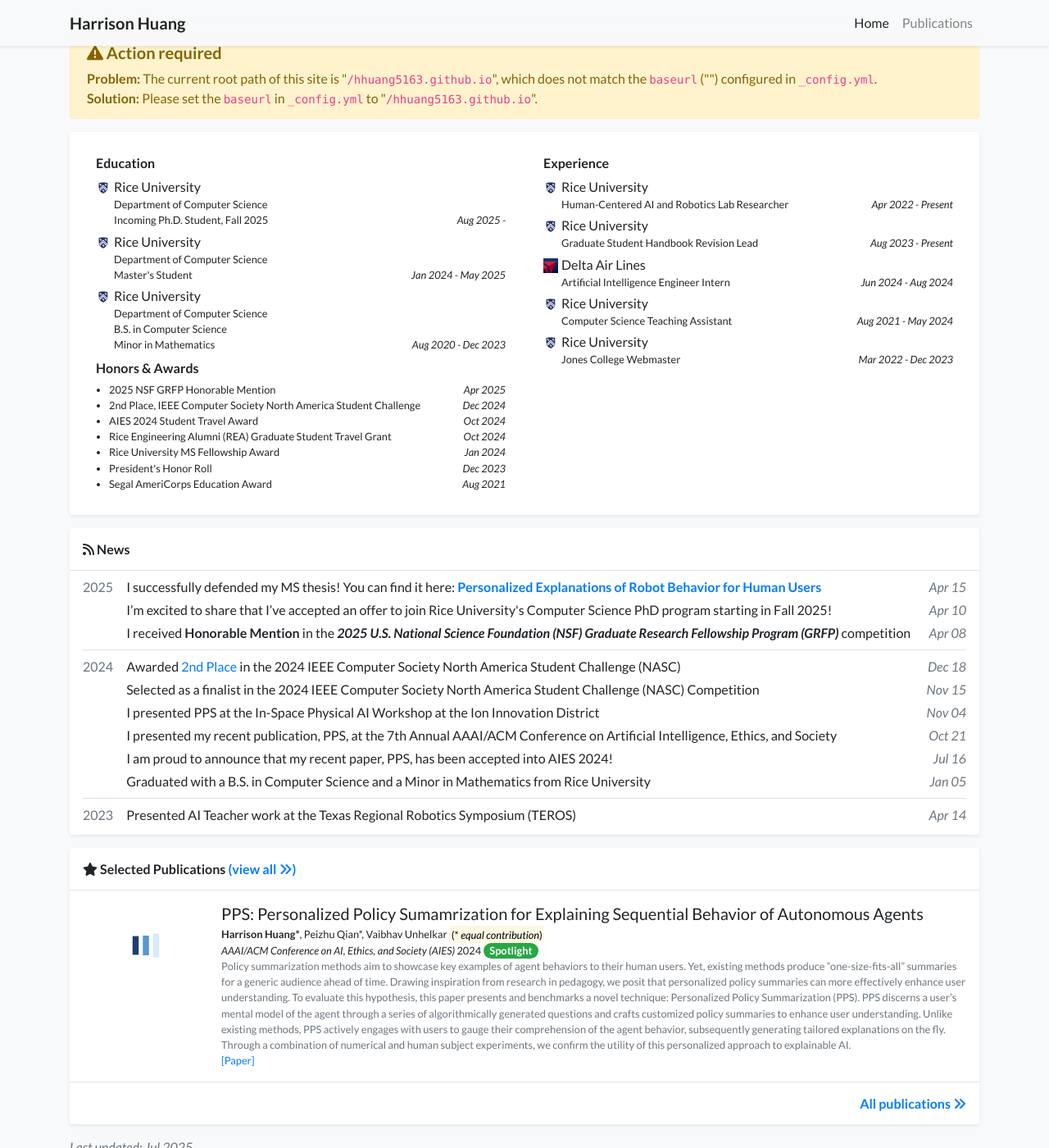
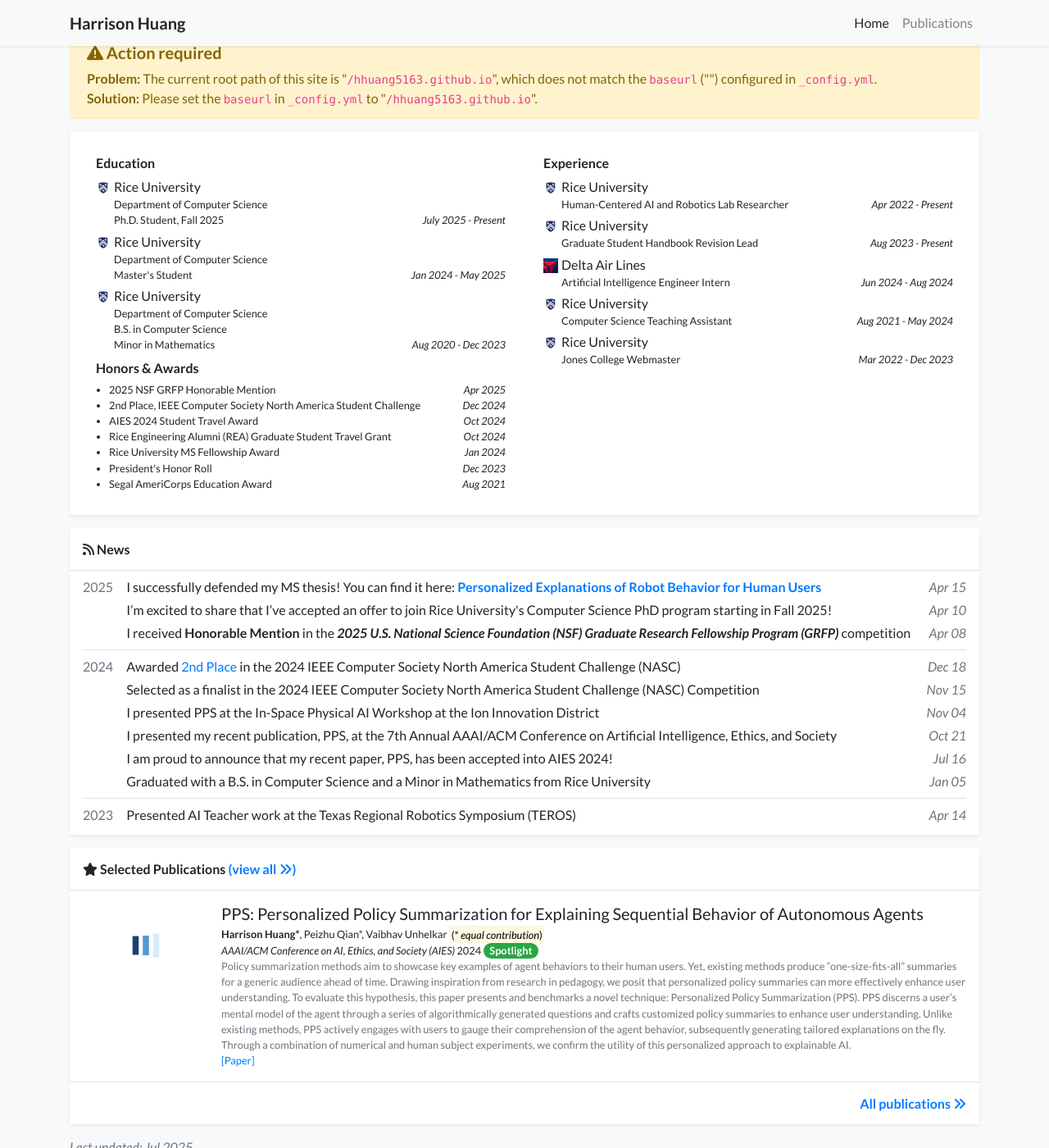
Before and after one commit to hhuang5163/hhuang5163.github.io, a Jekyll site: the page built from index.html, in a window 1280 px wide and 1400 px high, scrolled down 444 px. Shown: the whole window at 82% size. Built offline with Jekyll 4.4.1, drawn with Linux system fonts in a browser that asks for light colours; nearby versions of some CDN libraries; a style sheet for code colours, icons or effects is not loaded; some of the changed text lies outside the part shown.

```diff
--- a/_data/profile.yml
+++ b/_data/profile.yml
@@ -4,7 +4,7 @@ navbar_name: "Harrison Huang"
 
 positions:
 - logo: /assets/images/badges/rice_logo.png  # Logo is optional
-  name: Incoming PhD Student at Rice University
+  name: PhD Student at Rice University
 # - name: Position 2 without logo
 
 
@@ -35,8 +35,8 @@ education:
   logo: /assets/images/badges/rice_logo.png
   position: >-
     Department of Computer Science <br/>
-    Incoming Ph.D. Student, Fall 2025
-  date: Aug 2025 -
+    Ph.D. Student, Fall 2025
+  date: July 2025 - Present
 - name: Rice University
   logo: /assets/images/badges/rice_logo.png
   position: >-
```
Also changed, not shown: _data/facts.yml (+29 -0 lines), _publications/2024/2024-PPS.md (+1 -1 lines), assets/images/discover/facts/policy-summarization.png (added), assets/images/discover/facts/pps.png (added), assets/images/discover/facts/xai.png (added).
